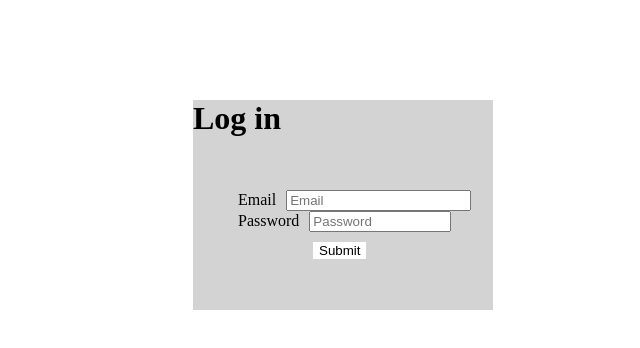
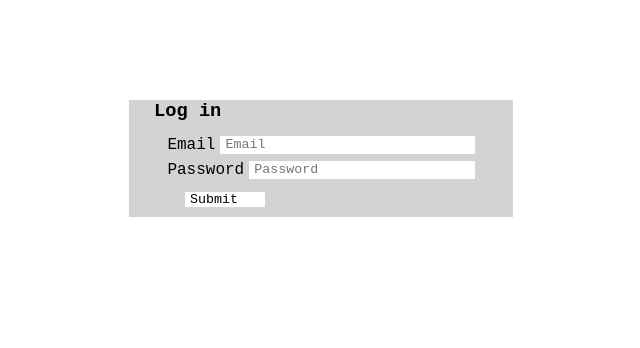
Before and after one commit to PrekoV/Authorization, a React (Create React App) app: page / in a window 1280 px wide. Shown: the top 348 px of the page, without its empty margins (319-959 px from the left). Built offline with nearby package versions, Linux system fonts and the light colour scheme.

Commit message:
finish styles, fix the authorization

```diff
--- a/src/App.css
+++ b/src/App.css
@@ -1,42 +1,85 @@
+*{
+    margin: 0;
+    padding: 0;
+    box-sizing: border-box;
+}
 body {
     margin: 0 auto;
     position: relative;
 }
 
+.App{
+    height: 100%;
+}
+
 .access {
     margin-top: 100px;
-	margin-left: 40%;
+	margin-left: 35%;
 	background-color: lightgrey;
-	width: 300px;
-	height: 210px
+	max-width: 400px;
+    min-width: 200px;
+    width: 30%;
+    height: 100%;
+    padding-bottom: 10px
 }
 
 .text {
-    margin-left: 15%
+    padding-right: 5px;
+    font-family: 'Courier New', Courier, monospace
 }
 
 #login {
-    margin-left: 10px
+    padding: 0;
+    padding-left: 5px;
+    border: none;
+    font-family: 'Courier New', Courier, monospace;
+    width: 100%
 }
 
 #pass {
-    margin-left: 10px;
-    width: 134px
+    padding: 0;
+    padding-left: 5px;
+    border: none;
+    width: 100%;
+    font-family: 'Courier New', Courier, monospace
 }
 
 .submit {
     border: none;
     background-color: white;
-    margin-left: 40%;
-    margin-top: 10px;
-    margin-bottom: 10px;
+    font-family: 'Courier New', Courier, monospace;
     display: flex;
+    width: 80px;
+    padding-left: 5px
 }
 
 .passive {
-    visibility: hidden
+    visibility: hidden;
 }
 
 .header {
-    height: 90px;
+    margin-left: 15px;
+    font-family: 'Courier New', Courier, monospace;
+    padding-left: 10px;
 }
+
+.btnWrapper {
+    display: flex;
+    justify-content: space-around;
+    margin-top: 10px;
+}
+
+form{
+    width: 80%;
+    margin: 0 auto;
+    height: 50px;
+    margin-top: 10px;
+    display: flex;
+    flex-direction: column;
+    justify-content: space-around;
+}
+
+.block{
+    display: flex;
+    justify-content: space-around;
+}
--- a/src/App.js
+++ b/src/App.js
@@ -12,33 +12,21 @@ class App extends Component {
 
 	componentDidMount = () => {
 		if (localStorage.getItem("hash")) {
-			//	let currentState = this.state
-			this.setState({ hash: localStorage.getItem("hash") })
-			console.log(localStorage.getItem("hash"))
-			API('POST', localStorage.getItem("login"), localStorage.getItem("pass"))
-				.then(json => {
-					this.setState({ hash: json.token.hash, title: 'Authorizated: ' + json.user.firstName, user: json.user })
-				})
 			API(null, null, null, localStorage.getItem("hash"), localStorage.getItem("userId"))
 				.then(json => {
 					console.log(json.user.firstName)
-					// this.setState({ user: json.user })
-					// this.setState({ title: 'You h' + json.user.id })
+					console.log(localStorage.getItem("hash"))
+					this.setState({ user: json.user, title: 'Authorizated: ' + json.user.firstName })
 				})
-			//currentState.title = 'You have been already authorized!'
-			//console.log(currentState)
-
-			//this.setState({ state: currentState })
 		}
 	}
 
 	auth = () => {
 		var login = document.getElementById("login").value
 		var pass = document.getElementById("pass").value
-
 		var POST = 'POST'
 
-		console.log(login + " " + pass)
+		console.log("Input values: " + login + " " + pass)
 
 		if (!localStorage.getItem("hash")) {
 			API(POST, login, pass)
@@ -49,16 +37,19 @@ class App extends Component {
 				}).then(state => {
 					localStorage.setItem("hash", state.hash)
 					localStorage.setItem("userId", state.user.id)
-					localStorage.setItem("login", state.user.email)
-					localStorage.setItem("pass", document.getElementById("pass").value)
 					document.getElementById("login").value = ''
 					document.getElementById("pass").value = ''
 					console.log(state)
-					return this.state
-				}).then(state => {
-					return API(null, null, null, state.hash)
-				}).then(json => {
-					console.log(json)
+
+					// проверка: действительно ли пользователь в сети?
+					// при удачной авторизации можно просматривать данные других пользователей
+					//
+					//	return this.state
+					// }).then(state => {
+					// 	return API(null, null, null, state.hash, state.user.id)
+					// }).then(json => {
+					// 	console.log(json)
+
 				}).catch(error => {
 					console.log(error)
 					this.setState({ title: 'Invalid username or password' })
@@ -81,20 +72,25 @@ class App extends Component {
 			<div className="App">
 				<div className="access">
 					<div className="header">
-						<h1>{this.state.title}</h1>
+						<h3>{this.state.title}</h3>
 					</div>
 					<form action="">
+						<div className="block">
 							<span className="text">Email</span>
 							<input type="email" placeholder="Email" id="login" />
-						<br />
+						</div>
+						<div className="block">
 							<span className="text">Password</span>
 							<input type="password" placeholder="Password" id="pass" />
+						</div>
 					</form>
+					<div className="btnWrapper">
 						<button className="submit" onClick={() => this.auth()}>Submit</button>
-					<button className={`submit ${this.state.hash === '' ? 'passive' : ''}`}
+						<button className={`submit ${localStorage.getItem("hash") || this.state.hash ? '' : 'passive'}`}
 							onClick={() => this.clearLocalStorage()}>
 							Log out
 						</button>
+					</div>
 				</div>
 			</div>
 		);
```
Lines whose indentation alone changed are shown as unchanged.
